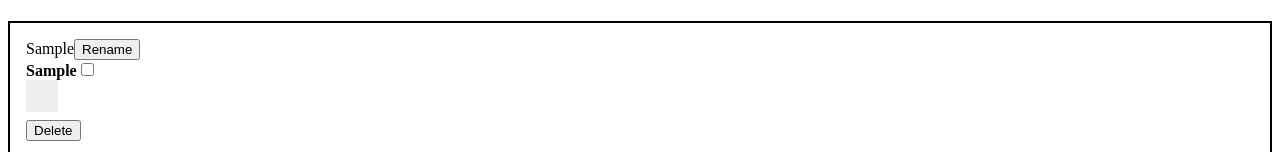
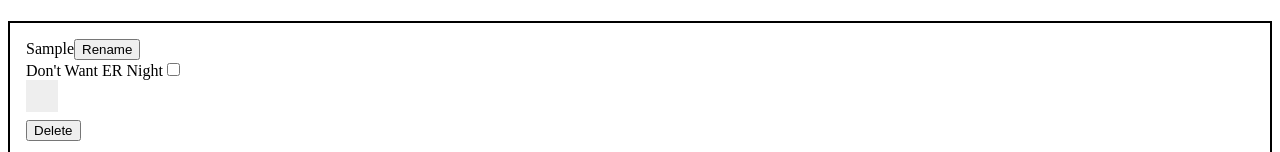
Before and after one commit to Subhavich/doc-sche, a React (Vite) app: page / in a window 1280 px wide. Both pictures are taken after typing "Sample" into the empty fields and a click on the button "Add Doctor". Shown: the part 130-282 px from the top of the page. Built offline with nearby package versions, Linux system fonts and the light colour scheme.

Commit message:
change label

```diff
--- a/src/EditPageComponents.jsx
+++ b/src/EditPageComponents.jsx
@@ -158,8 +158,7 @@ export function DoctorData({
       </button>
 
       <div>
-        <b>{name}</b>
-        <label htmlFor="ERNight"></label>
+        <label htmlFor="ERNight">Don't Want ER Night</label>
         <input
           type="checkbox"
           ref={checkboxref}
```
